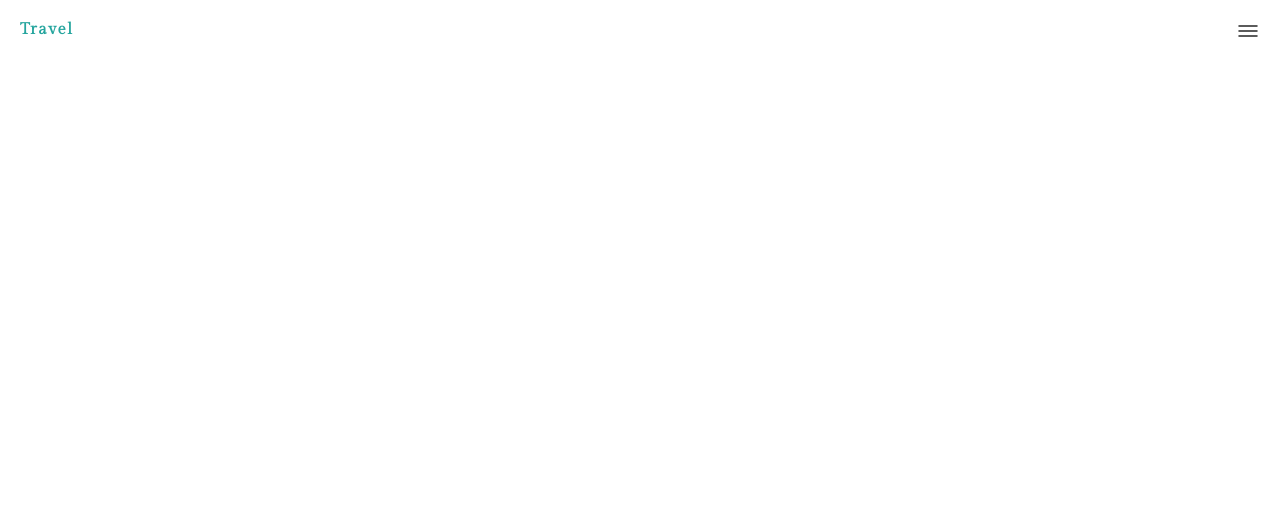
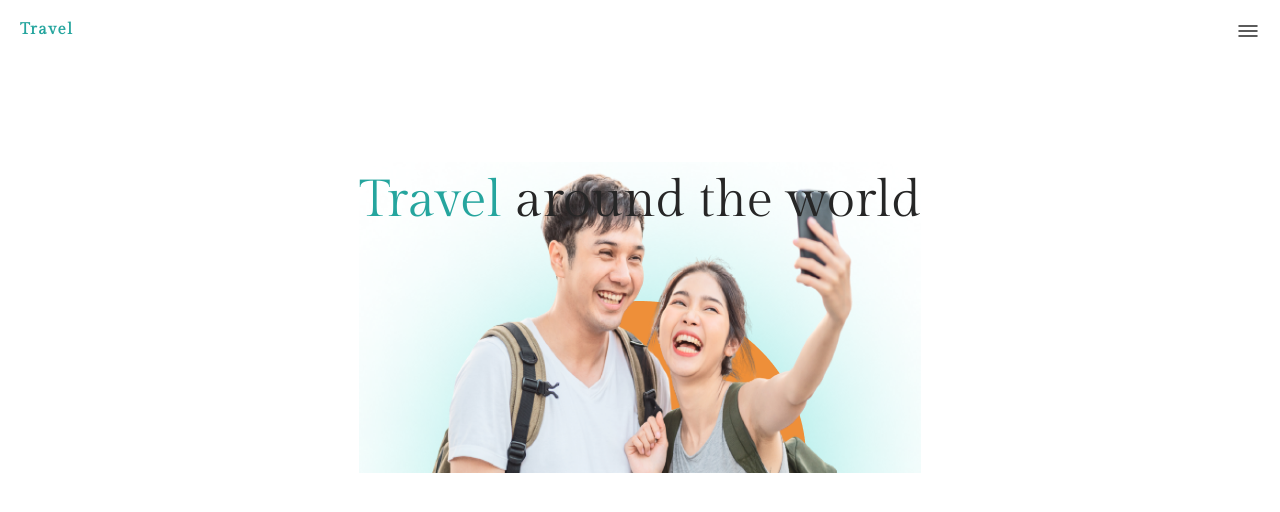
Before and after one commit to MarcelinaFernando/travel-website, a plain HTML site: page index.html in a window 1280 px wide. Drawn offline with Linux system fonts and the light colour scheme.

Commit message:
Add hero section and style it

```diff
--- a/index.html
+++ b/index.html
@@ -21,7 +21,20 @@
         </div>
     </header>
 
+    <main>
+        <!-- hero section -->
+        <section class="hero">
+        <div class="content">
+            <!-- Main page title -->
+            <h1 class="title">
+            <span class="highlight">Travel</span> around the world
+            </h1>
+            <!-- Image of travelers -->
+            <img src="images/img/Image.png" alt="Two happy travelers taking a selfie" class="travel-image">
+        </div>
+        </section>
 
 
+</main>
 </body>
 </html>
--- a/style.css
+++ b/style.css
@@ -88,3 +88,52 @@ p {
         text-align: center;
         padding-top: 24px;
     }
+
+/* Styling the first section "Hero Section"*/
+
+.hero {
+    width: 100%;
+    min-height: 311px;
+    display: flex;
+    flex-direction: column;
+    align-items: center;
+    justify-content: flex-start;
+    text-align: center;
+    position: relative;
+    padding-top: 50px;
+    overflow: hidden;
+
+    /* Background with multiple images */
+
+background:
+url('images/img/Ellipse.png') bottom center no-repeat, /* Circle first */
+url('images/img/Blurry.png') top center/cover no-repeat; /* Gradient after */
+background-size: auto, cover;
+background-position: bottom  -150px, top center;
+}
+
+.hero .title {
+    position: relative;
+    z-index: 5;
+    font-family: "Gilda Display", serif;
+    font-size: 3.25rem;
+    font-weight: 400;
+    color: #262626;
+    line-height: 100%;
+    text-align: center;
+    margin-top: -70px;
+}
+
+.highlight {
+    color: #25A59E;
+}
+
+.hero .travel-image {
+position: absolute;
+bottom: -35px;
+left: 50%;
+transform: translateX(-50%);
+width: 100%;
+min-height: 228px;
+z-index: 4;
+}
```
